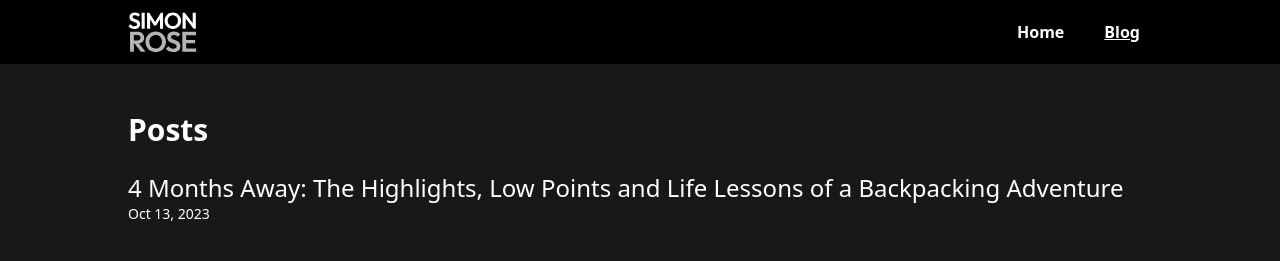
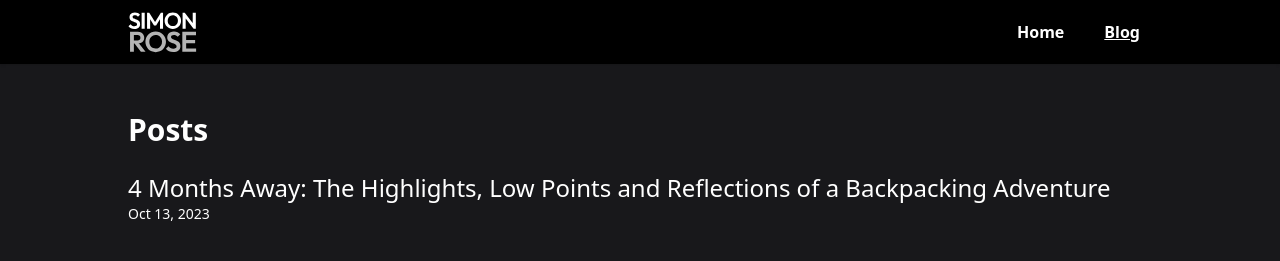
Before and after one commit to simonrose121/simon-rose.co.uk, a Next.js app: page /blog in a window 1280 px wide. Shown: the top 261 px of the page. Built offline with nearby package versions, Linux system fonts and the light colour scheme.

Commit message:
fix: change title

```diff
--- a/content/blog.ts
+++ b/content/blog.ts
@@ -11,7 +11,7 @@ export type BlogPostMeta = {
 export const posts: Array<BlogPostMeta> = [
 	{
 		id: '2023-travel-adventure',
-		title: '4 Months Away: The Highlights, Low Points and Life Lessons of a Backpacking Adventure',
+		title: '4 Months Away: The Highlights, Low Points and Reflections of a Backpacking Adventure',
 		description: '',
 		date: new Date('2023-10-13'),
 		path: '2023-travel-adventure',
```
